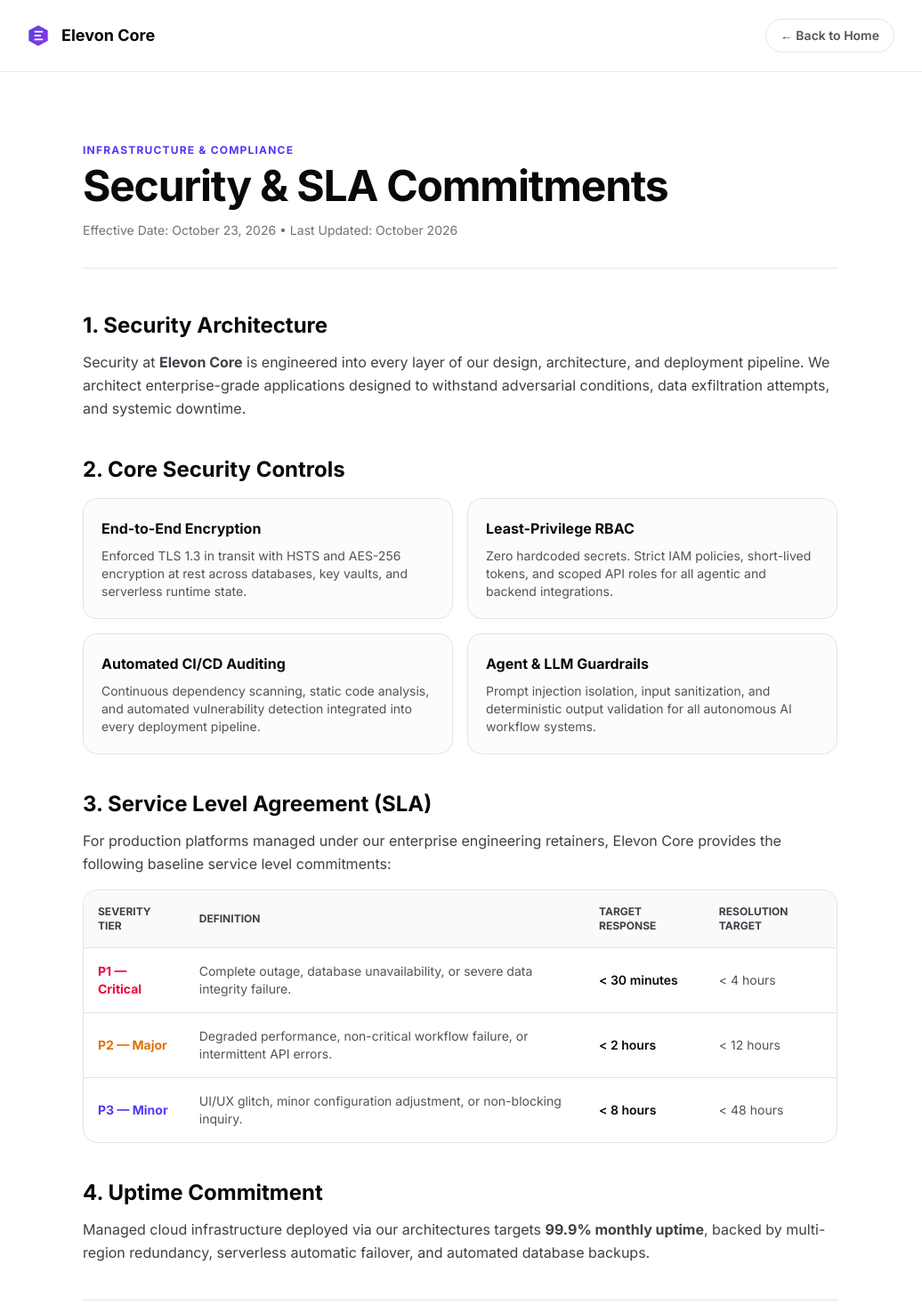
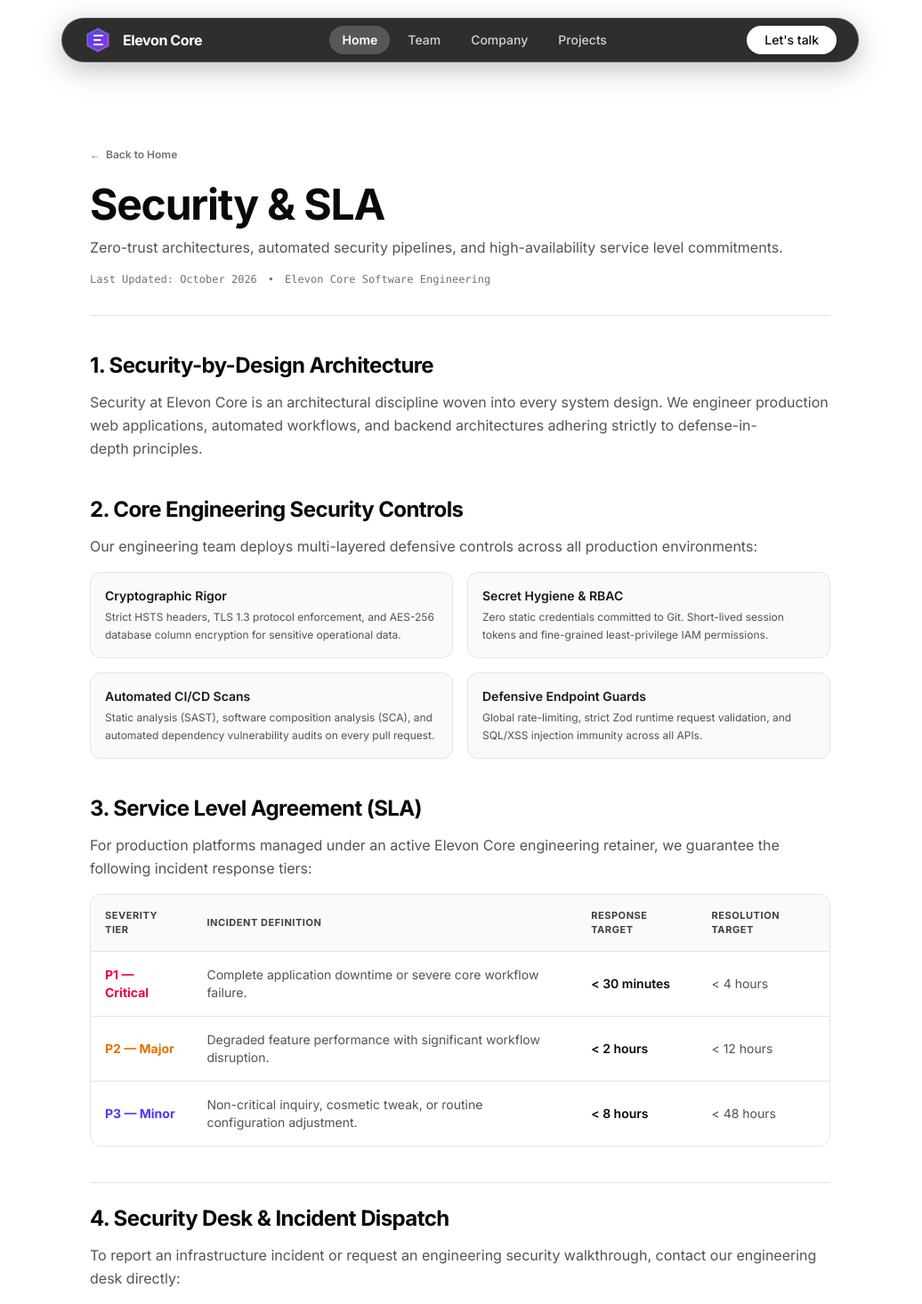
Before and after one commit to elevoncore/elevon-core, a Next.js app: page /security in a window 1280 px wide. Shown: the top 1466 px of the page at 89% size, without its empty margins (123-1159 px from the left). Built offline with nearby package versions, Linux system fonts and the light colour scheme.

Commit message:
refactor(legal): redesign security and SLA page with plain editorial layout

```diff
--- a/app/security/page.tsx
+++ b/app/security/page.tsx
@@ -1,5 +1,7 @@
 import type { Metadata } from 'next';
 import Link from 'next/link';
+import Navbar from '@/components/Navbar';
+import Footer from '@/components/Footer';
 
 export const metadata: Metadata = {
   title: 'Security & SLA | Elevon Core',
@@ -8,125 +10,120 @@
 
 export default function SecurityPage() {
   return (
-    <div className="min-h-screen bg-white text-zinc-950 flex flex-col">
-      {/* Header */}
-      <header className="border-b border-zinc-200/80 bg-white/80 backdrop-blur-md sticky top-0 z-50">
-        <div className="max-w-5xl mx-auto px-6 h-20 flex items-center justify-between">
-          <Link href="/" className="flex items-center gap-3 group">
-            <svg
-              className="w-7 h-7 transition-transform group-hover:scale-105"
-              viewBox="0 0 32 32"
-              fill="none"
-              xmlns="http://www.w3.org/2000/svg"
-              aria-hidden="true"
-            >
-              <path d="M16 3L28 9.5V22.5L16 29L4 22.5V9.5L16 3Z" fill="url(#securityLogoBg)" stroke="rgba(0,0,0,0.15)" strokeWidth="1.5" />
-              <path d="M12 11H21M12 16H18.5M12 21H21" stroke="#ffffff" strokeWidth="2.2" strokeLinecap="round" />
-              <defs>
-                <linearGradient id="securityLogoBg" x1="4" y1="3" x2="28" y2="29" gradientUnits="userSpaceOnUse">
-                  <stop stopColor="#4f46e5" />
-                  <stop offset="1" stopColor="#9333ea" />
-                </linearGradient>
-              </defs>
-            </svg>
-            <span className="font-display font-bold text-lg text-zinc-950">Elevon Core</span>
+    <div className="min-h-screen bg-white text-zinc-950 flex flex-col selection:bg-indigo-600 selection:text-white">
+      <Navbar />
+
+      {/* Main Plain Document Content */}
+      <main className="flex-grow w-full max-w-4xl mx-auto px-6 sm:px-8 pt-32 sm:pt-40 pb-20">
+
+        {/* Breadcrumb & Header */}
+        <div className="mb-10 pb-8 border-b border-zinc-200">
+          <Link
+            href="/"
+            className="inline-flex items-center gap-1.5 text-xs font-semibold text-zinc-500 hover:text-zinc-950 transition-colors mb-6 group"
+          >
+            <span className="transition-transform group-hover:-translate-x-0.5">←</span>
+            <span>Back to Home</span>
           </Link>
 
-          <Link
-            href="/"
-            className="text-sm font-semibold text-zinc-600 hover:text-zinc-950 px-4 py-2 rounded-full border border-zinc-200 hover:border-zinc-300 transition-colors"
-          >
-            ← Back to Home
-          </Link>
-        </div>
-      </header>
+          <h1 className="font-display text-4xl sm:text-5xl font-bold tracking-tight text-zinc-950">
+            Security &amp; SLA
+          </h1>
 
-      {/* Main Legal Content */}
-      <main className="flex-grow max-w-4xl mx-auto px-6 py-16 sm:py-20">
-        <div className="mb-12 border-b border-zinc-200 pb-8">
-          <span className="text-xs font-bold text-indigo-600 tracking-widest uppercase mb-2 block font-display">
-            Infrastructure &amp; Compliance
-          </span>
-          <h1 className="font-display text-4xl sm:text-5xl font-bold tracking-tight text-zinc-950">
-            Security &amp; SLA Commitments
-          </h1>
-          <p className="mt-4 text-sm text-zinc-500">
-            Effective Date: October 23, 2026 • Last Updated: October 2026
+          <p className="mt-3 text-base text-zinc-600">
+            Zero-trust architectures, automated security pipelines, and high-availability service level commitments.
           </p>
+
+          <div className="mt-4 flex items-center gap-3 text-xs text-zinc-500 font-mono">
+            <span>Last Updated: October 2026</span>
+            <span>•</span>
+            <span>Elevon Core Software Engineering</span>
+          </div>
         </div>
 
-        <div className="space-y-10 text-zinc-700 leading-relaxed text-base">
+        {/* Article Body */}
+        <div className="prose prose-zinc max-w-none text-zinc-600 leading-relaxed text-base space-y-10">
+
           <section>
-            <h2 className="font-display text-2xl font-bold text-zinc-950 mb-3">1. Security Architecture</h2>
+            <h2 className="font-display text-xl sm:text-2xl font-bold text-zinc-950 mb-3 tracking-tight">
+              1. Security-by-Design Architecture
+            </h2>
             <p>
-              Security at <strong>Elevon Core</strong> is engineered into every layer of our design, architecture, and deployment pipeline. We architect enterprise-grade applications designed to withstand adversarial conditions, data exfiltration attempts, and systemic downtime.
+              Security at Elevon Core is an architectural discipline woven into every system design. We engineer production web applications, automated workflows, and backend architectures adhering strictly to defense-in-depth principles.
             </p>
           </section>
 
           <section>
-            <h2 className="font-display text-2xl font-bold text-zinc-950 mb-3">2. Core Security Controls</h2>
-            <div className="grid grid-cols-1 md:grid-cols-2 gap-4 mt-4">
-              <div className="p-5 rounded-2xl border border-zinc-200 bg-zinc-50/50">
-                <h3 className="font-display font-bold text-zinc-950 mb-2">End-to-End Encryption</h3>
-                <p className="text-sm text-zinc-600">
-                  Enforced TLS 1.3 in transit with HSTS and AES-256 encryption at rest across databases, key vaults, and serverless runtime state.
+            <h2 className="font-display text-xl sm:text-2xl font-bold text-zinc-950 mb-3 tracking-tight">
+              2. Core Engineering Security Controls
+            </h2>
+            <p className="mb-4">
+              Our engineering team deploys multi-layered defensive controls across all production environments:
+            </p>
+            <div className="grid grid-cols-1 sm:grid-cols-2 gap-4 not-prose">
+              <div className="p-4 rounded-xl bg-zinc-50 border border-zinc-200">
+                <h3 className="font-display font-semibold text-zinc-900 text-sm mb-1">Cryptographic Rigor</h3>
+                <p className="text-xs text-zinc-600 leading-relaxed">
+                  Strict HSTS headers, TLS 1.3 protocol enforcement, and AES-256 database column encryption for sensitive operational data.
                 </p>
               </div>
 
-              <div className="p-5 rounded-2xl border border-zinc-200 bg-zinc-50/50">
-                <h3 className="font-display font-bold text-zinc-950 mb-2">Least-Privilege RBAC</h3>
-                <p className="text-sm text-zinc-600">
-                  Zero hardcoded secrets. Strict IAM policies, short-lived tokens, and scoped API roles for all agentic and backend integrations.
+              <div className="p-4 rounded-xl bg-zinc-50 border border-zinc-200">
+                <h3 className="font-display font-semibold text-zinc-900 text-sm mb-1">Secret Hygiene &amp; RBAC</h3>
+                <p className="text-xs text-zinc-600 leading-relaxed">
+                  Zero static credentials committed to Git. Short-lived session tokens and fine-grained least-privilege IAM permissions.
                 </p>
               </div>
 
-              <div className="p-5 rounded-2xl border border-zinc-200 bg-zinc-50/50">
-                <h3 className="font-display font-bold text-zinc-950 mb-2">Automated CI/CD Auditing</h3>
-                <p className="text-sm text-zinc-600">
-                  Continuous dependency scanning, static code analysis, and automated vulnerability detection integrated into every deployment pipeline.
+              <div className="p-4 rounded-xl bg-zinc-50 border border-zinc-200">
+                <h3 className="font-display font-semibold text-zinc-900 text-sm mb-1">Automated CI/CD Scans</h3>
+                <p className="text-xs text-zinc-600 leading-relaxed">
+                  Static analysis (SAST), software composition analysis (SCA), and automated dependency vulnerability audits on every pull request.
                 </p>
               </div>
 
-              <div className="p-5 rounded-2xl border border-zinc-200 bg-zinc-50/50">
-                <h3 className="font-display font-bold text-zinc-950 mb-2">Agent &amp; LLM Guardrails</h3>
-                <p className="text-sm text-zinc-600">
-                  Prompt injection isolation, input sanitization, and deterministic output validation for all autonomous AI workflow systems.
+              <div className="p-4 rounded-xl bg-zinc-50 border border-zinc-200">
+                <h3 className="font-display font-semibold text-zinc-900 text-sm mb-1">Defensive Endpoint Guards</h3>
+                <p className="text-xs text-zinc-600 leading-relaxed">
+                  Global rate-limiting, strict Zod runtime request validation, and SQL/XSS injection immunity across all APIs.
                 </p>
               </div>
             </div>
           </section>
 
           <section>
-            <h2 className="font-display text-2xl font-bold text-zinc-950 mb-3">3. Service Level Agreement (SLA)</h2>
+            <h2 className="font-display text-xl sm:text-2xl font-bold text-zinc-950 mb-3 tracking-tight">
+              3. Service Level Agreement (SLA)
+            </h2>
             <p className="mb-4">
-              For production platforms managed under our enterprise engineering retainers, Elevon Core provides the following baseline service level commitments:
+              For production platforms managed under an active Elevon Core engineering retainer, we guarantee the following incident response tiers:
             </p>
-            <div className="overflow-x-auto border border-zinc-200 rounded-2xl">
-              <table className="w-full text-left text-sm">
-                <thead className="bg-zinc-50 border-b border-zinc-200 text-xs font-bold text-zinc-750 uppercase">
+            <div className="overflow-x-auto border border-zinc-200 rounded-xl not-prose">
+              <table className="w-full text-left text-xs sm:text-sm">
+                <thead className="bg-zinc-50 border-b border-zinc-200 text-zinc-700 font-bold uppercase tracking-wider text-[11px]">
                   <tr>
                     <th className="p-4">Severity Tier</th>
-                    <th className="p-4">Definition</th>
-                    <th className="p-4">Target Response</th>
+                    <th className="p-4">Incident Definition</th>
+                    <th className="p-4">Response Target</th>
                     <th className="p-4">Resolution Target</th>
                   </tr>
                 </thead>
-                <tbody className="divide-y divide-zinc-200">
+                <tbody className="divide-y divide-zinc-200 text-zinc-700">
                   <tr>
                     <td className="p-4 font-bold text-rose-600">P1 — Critical</td>
-                    <td className="p-4 text-zinc-600">Complete outage, database unavailability, or severe data integrity failure.</td>
+                    <td className="p-4 text-zinc-600">Complete application downtime or severe core workflow failure.</td>
                     <td className="p-4 font-semibold text-zinc-950">&lt; 30 minutes</td>
                     <td className="p-4 text-zinc-600">&lt; 4 hours</td>
                   </tr>
                   <tr>
                     <td className="p-4 font-bold text-amber-600">P2 — Major</td>
-                    <td className="p-4 text-zinc-600">Degraded performance, non-critical workflow failure, or intermittent API errors.</td>
+                    <td className="p-4 text-zinc-600">Degraded feature performance with significant workflow disruption.</td>
                     <td className="p-4 font-semibold text-zinc-950">&lt; 2 hours</td>
                     <td className="p-4 text-zinc-600">&lt; 12 hours</td>
                   </tr>
                   <tr>
                     <td className="p-4 font-bold text-indigo-600">P3 — Minor</td>
-                    <td className="p-4 text-zinc-600">UI/UX glitch, minor configuration adjustment, or non-blocking inquiry.</td>
+                    <td className="p-4 text-zinc-600">Non-critical inquiry, cosmetic tweak, or routine configuration adjustment.</td>
                     <td className="p-4 font-semibold text-zinc-950">&lt; 8 hours</td>
                     <td className="p-4 text-zinc-600">&lt; 48 hours</td>
                   </tr>
@@ -135,29 +132,23 @@
             </div>
           </section>
 
-          <section>
-            <h2 className="font-display text-2xl font-bold text-zinc-950 mb-3">4. Uptime Commitment</h2>
+          <section className="pt-6 border-t border-zinc-200">
+            <h2 className="font-display text-xl sm:text-2xl font-bold text-zinc-950 mb-3 tracking-tight">
+              4. Security Desk &amp; Incident Dispatch
+            </h2>
             <p>
-              Managed cloud infrastructure deployed via our architectures targets <strong>99.9% monthly uptime</strong>, backed by multi-region redundancy, serverless automatic failover, and automated database backups.
+              To report an infrastructure incident or request an engineering security walkthrough, contact our engineering desk directly:
+            </p>
+            <p className="mt-3 font-semibold text-zinc-950">
+              Email: <a href="mailto:elevoncore@gmail.com" className="text-indigo-600 hover:text-indigo-700 underline underline-offset-4">elevoncore@gmail.com</a>
             </p>
           </section>
 
-          <section className="border-t border-zinc-200 pt-8">
-            <h2 className="font-display text-2xl font-bold text-zinc-950 mb-3">5. Incident Reporting</h2>
-            <p>
-              To report security vulnerabilities or critical operational incidents, please contact our emergency engineering on-call dispatch directly:
-            </p>
-            <p className="mt-3 font-semibold text-zinc-950">
-              Security Desk: <a href="mailto:elevoncore@gmail.com" className="text-indigo-600 hover:underline">elevoncore@gmail.com</a>
-            </p>
-          </section>
         </div>
       </main>
 
-      {/* Clean Footer */}
-      <footer className="border-t border-zinc-200 bg-zinc-50 py-8 px-6 text-center text-xs text-zinc-500">
-        <p>© {new Date().getFullYear()} Elevon Core. All Rights Reserved. Digital Precision. Automated Scale.</p>
-      </footer>
+      {/* Signature Site Footer */}
+      <Footer />
     </div>
   );
 }
```
